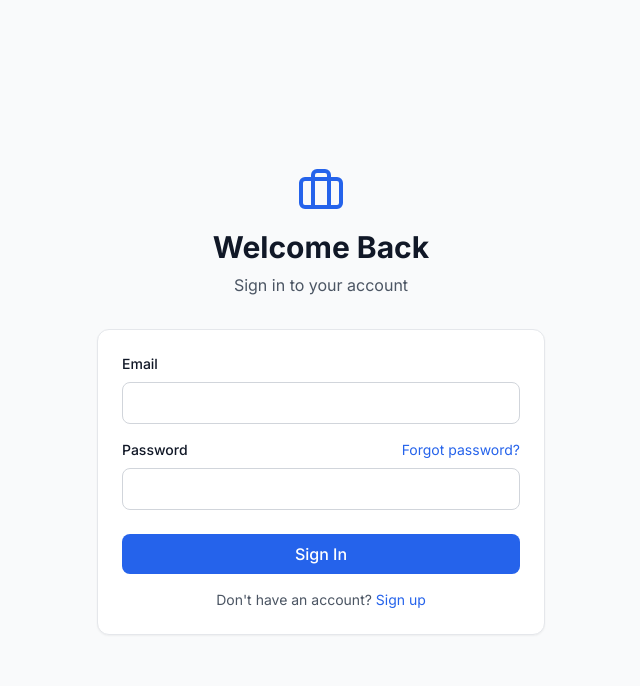
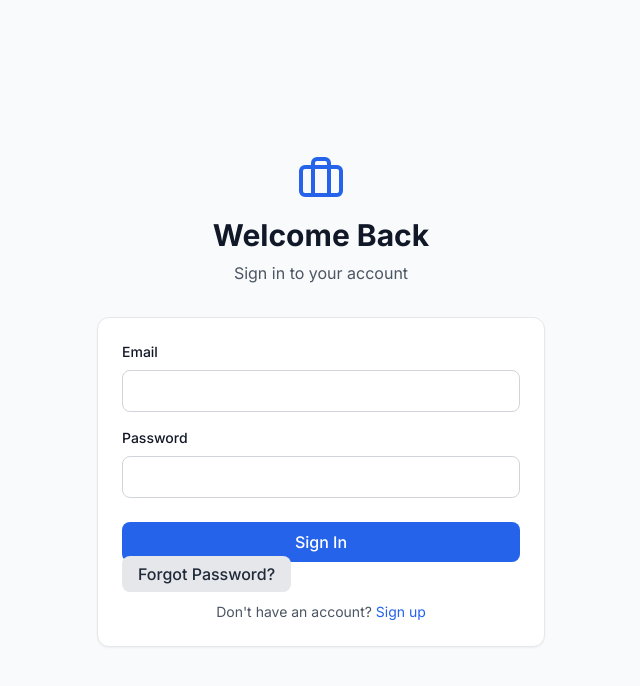
Before and after one commit to buladia9-hash/jobgshock, a Next.js app: page /login in a window 1280 px wide. Shown: the top 686 px of the page, without its empty margins (319-959 px from the left). Built offline with nearby package versions, Linux system fonts and the light colour scheme; no server answers.

Commit message:
Move forgot password to button after sign in

```diff
--- a/app/(auth)/login/page.tsx
+++ b/app/(auth)/login/page.tsx
@@ -51,15 +51,15 @@ export default function Login() {
             <input type="email" value={email} onChange={(e) => setEmail(e.target.value)} className="input" required />
           </div>
           <div className="mb-6">
-            <div className="flex justify-between items-center mb-2">
-              <label className="block text-sm font-medium">Password</label>
-              <Link href="/forgot-password" className="text-sm text-primary-600 hover:underline">Forgot password?</Link>
-            </div>
+            <label className="block text-sm font-medium mb-2">Password</label>
             <input type="password" value={password} onChange={(e) => setPassword(e.target.value)} className="input" required />
           </div>
           <button type="submit" disabled={loading} className="btn btn-primary w-full">
             {loading ? 'Signing in...' : 'Sign In'}
           </button>
+          <Link href="/forgot-password" className="btn btn-secondary w-full mt-3">
+            Forgot Password?
+          </Link>
           <p className="text-center mt-4 text-sm text-gray-600">
             Don't have an account? <Link href="/register" className="text-primary-600 hover:underline">Sign up</Link>
           </p>
```
